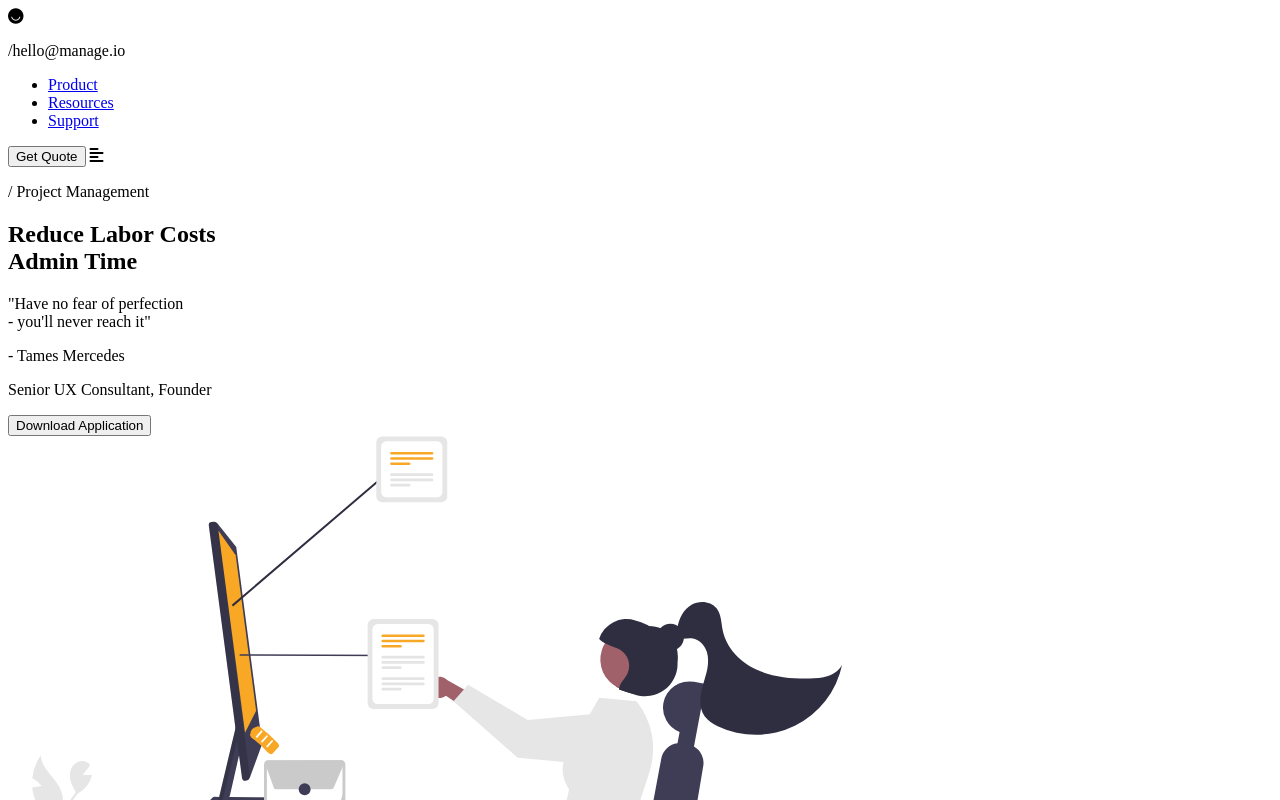
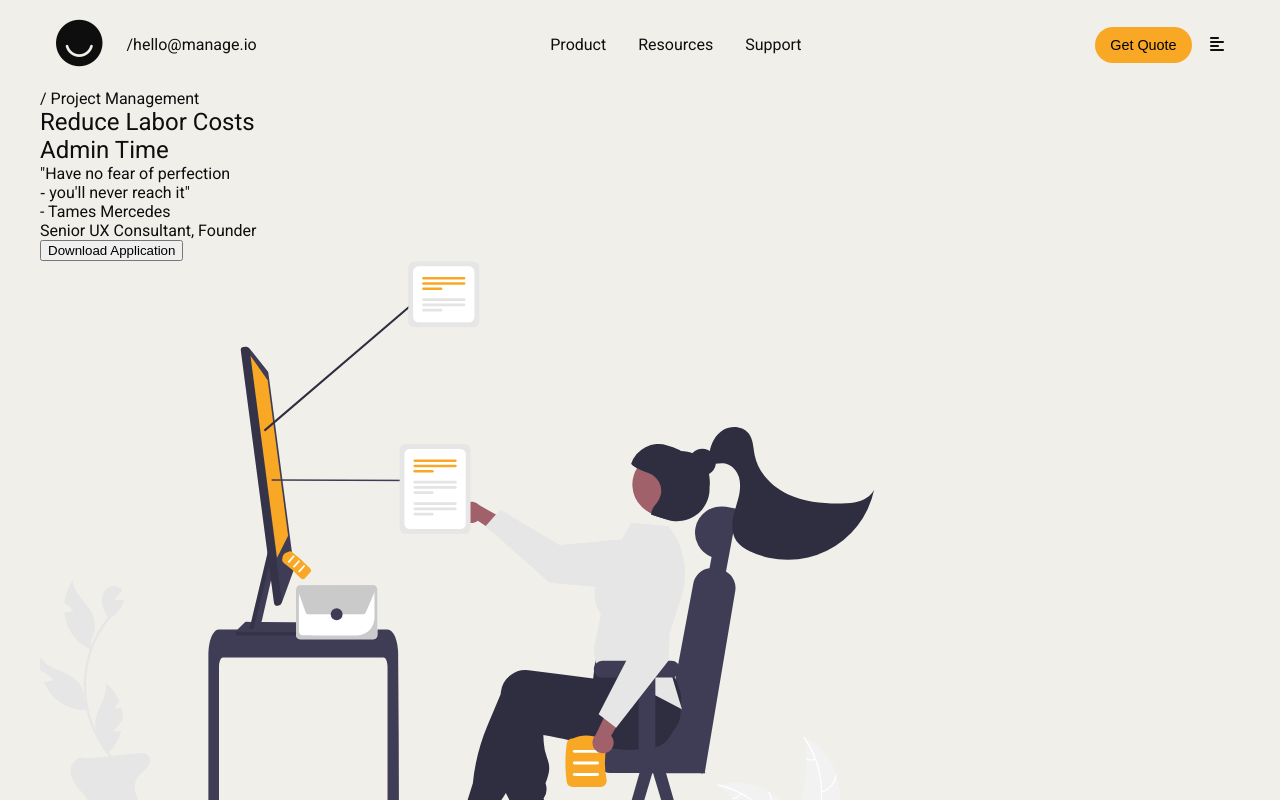
Before and after one commit to peterayeniofficial/landina-page-live-code, a plain HTML site: page index.html in a window 1280 px wide. Shown: the top 800 px of the page. Drawn offline with Linux system fonts and the light colour scheme.

Commit message:
style header

```diff
--- a/css/style.css
+++ b/css/style.css
@@ -0,0 +1,99 @@
+/* https://www.digitalocean.com/community/tutorials/css-minimal-css-reset */
+html {
+  box-sizing: border-box;
+  font-size: 16px;
+}
+
+*,
+*:before,
+*:after {
+  box-sizing: inherit;
+}
+
+body {
+  margin: 0;
+  font-family: 'Roboto', sans-serif;
+  font-weight: 400;
+  color: #0e0e0e;
+  height: 100vh;
+  overflow: hidden;
+  background-color: #f0efe9;
+}
+
+body,
+h1,
+h2,
+h3,
+h4,
+h5,
+h6,
+p,
+ol,
+ul {
+  margin: 0;
+  padding: 0;
+  font-weight: normal;
+  font-family: 'Roboto', sans-serif;
+}
+
+ol,
+ul {
+  list-style: none;
+}
+
+a {
+  text-decoration: none;
+  color: #0e0e0e;
+}
+
+img {
+  max-width: 100%;
+  height: auto;
+}
+
+main {
+  width: 100%;
+  max-width: 1200px;
+  margin: 0 auto;
+}
+
+header {
+  display: flex;
+  justify-content: space-between;
+  align-items: center;
+  padding: 1rem;
+}
+
+nav ul {
+  display: flex;
+  align-items: center;
+  margin: 0;
+  padding: 0;
+}
+
+nav li {
+  margin: 0 1rem;
+}
+
+.brand {
+  display: flex;
+  align-items: center;
+}
+
+.logo {
+  font-size: 3rem;
+  padding-right: 1.5rem;
+}
+
+.menu-button button {
+  background-color: #f9a826;
+  border: none;
+  cursor: pointer;
+  font-size: 0.9rem;
+  padding: 10px 15px;
+  border-radius: 50px;
+}
+
+.menu-icon {
+  margin-left: 0.9rem;
+}
--- a/index.html
+++ b/index.html
@@ -8,6 +8,11 @@
       src="https://kit.fontawesome.com/5916fae3cc.js"
       crossorigin="anonymous"
     ></script>
+    <link rel="stylesheet" href="./css/style.css" type="text/css" />
+    <link
+      href="https://fonts.googleapis.com/css2?family=Roboto:ital,wght@0,400;0,700;0,900;1,400;1,700;1,900&display=swap"
+      rel="stylesheet"
+    />
     <title>Welcome Home</title>
   </head>
   <body>
```
